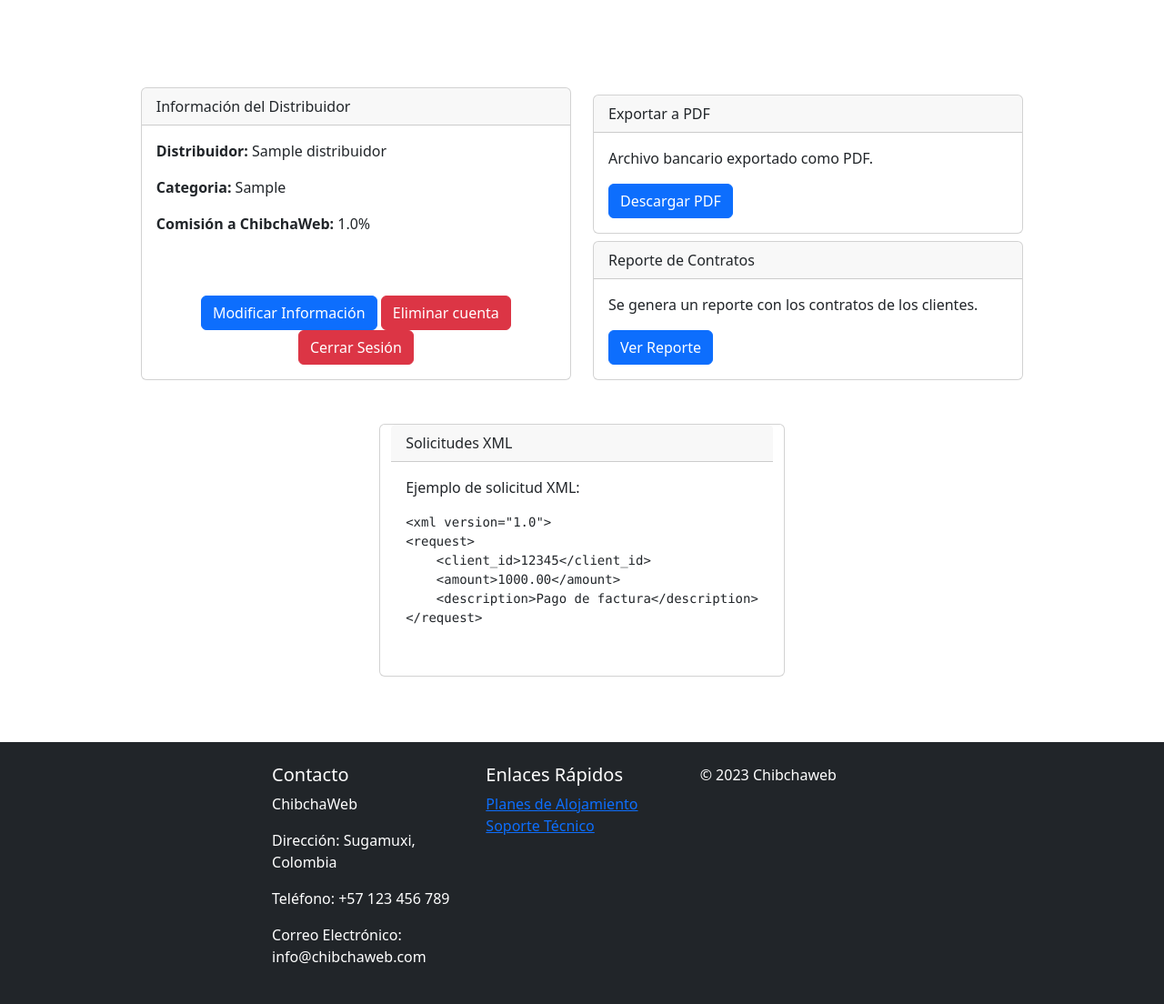
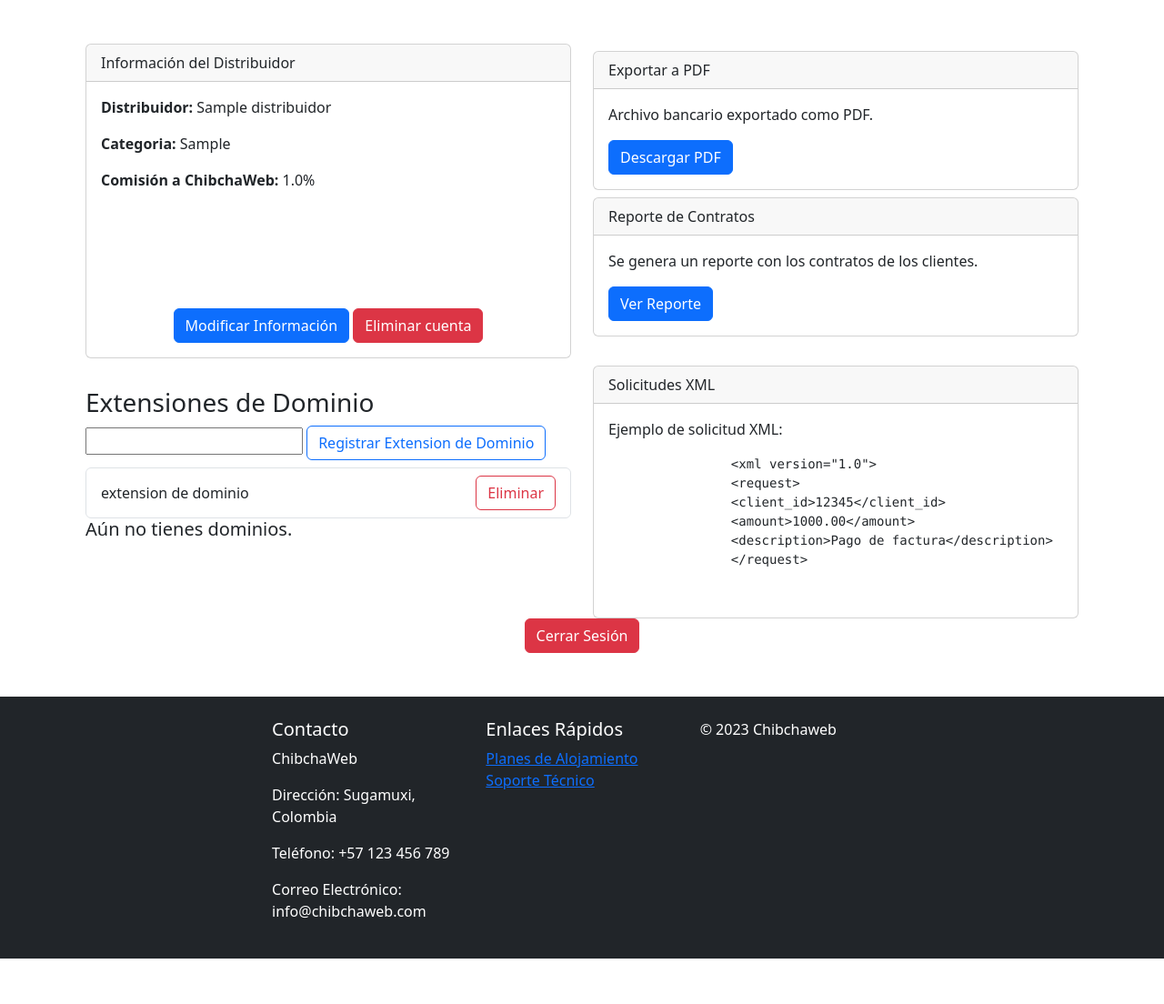
Before and after one commit to ardila-jonathan/ProyectoPatones, a Django app: template ChibchaWeb/chibchaweb_django/templates/distribuidor.html in a window 1280 px wide. Shown: the part 67-1171 px from the top of the page at 91% size. After the commit the page ends 1121 px from the top, so only its background shows below. Run offline with Django 4.2, Linux system fonts and the light colour scheme; the template is opened without the code that fills it: values that come from a table or form of the project are taken from there, others are empty; tables that the repository leaves empty hold one stand-in row (values such as "Sample post"); some libraries are stand-ins or nearby versions.

Commit message:
Creacion de las vista de CRUD de extensiones de dominio para los distribuidores

```diff
--- a/ChibchaWeb/chibchaweb_django/templates/cliente.html
+++ b/ChibchaWeb/chibchaweb_django/templates/cliente.html
@@ -75,7 +75,7 @@
       <div class="col-md-6">
         <div class="mt-4">
           <h3>Dominio</h3>
-          <div style="height: 400px; overflow-y: auto;">
+          <div style="max-height: 400px; min-height: 100px; overflow-y: auto;">
             {% if dominios %}
             <ul class="list-group">
               {% for dominio in dominios %}
@@ -99,7 +99,7 @@
       <div class="col-md-6">
         <div class="mt-4">
           <h3>Tickets</h3>
-          <div style="height: 400px; overflow-y: auto;">
+          <div style="max-height: 400px; min-height: 100px; overflow-y: auto;">
             <ul class="list-group">
               <li class="list-group-item">
                 <a href="https://www.youtube.com/watch?v=dQw4w9WgXcQ&ab_channel=RickAstley">ticket 1: error abrir
--- a/ChibchaWeb/chibchaweb_django/templates/distribuidor.html
+++ b/ChibchaWeb/chibchaweb_django/templates/distribuidor.html
@@ -12,8 +12,8 @@
   </head>
 
   <body>
-    <div class="container mt-4">
-      <div class="row m-4">
+    <div class="container flex-column">
+      <div class="row mb-2">
         <div class="col-md-6">
           <div class="card d-flex flex-column h-100">
             <div class="card-header">Información del Distribuidor</div>
@@ -27,26 +27,22 @@
                 <strong>Comisión a ChibchaWeb: </strong
                 >{{distribuidor.comision}}%
               </p>
-
               <div class="mt-auto text-center">
                 <!-- Utiliza la clase 'mt-auto' para mover los botones hacia la parte inferior -->
                 <a
                   class="btn btn-primary"
                   href="{% url 'editarDistribuidor' distribuidor.usuario_id %}"
                 >
-                  Modificar Información
-                </a>
+                  Modificar Información</a
+                >
                 <a class="btn btn-danger" href="{% url 'eliminarUsuario' %}">
                   Eliminar cuenta
                 </a>
-                <a href="{% url 'cerrarSesion' %}" class="btn btn-danger"
-                  >Cerrar Sesión</a
-                >
               </div>
             </div>
           </div>
         </div>
-        <div class="column col-md-6">
+        <div class="col-md-6">
           <div class="card mt-2">
             <div class="card-header">Exportar a PDF</div>
             <div class="card-body">
@@ -60,12 +56,47 @@
             <div class="card-header">Reporte de Contratos</div>
             <div class="card-body">
               <p>Se genera un reporte con los contratos de los clientes.</p>
-              <a href="{% url 'reporteContrato' dist=distribuidor.distribuidorId %}" class="btn btn-primary">Ver Reporte</a>
+              <a
+                href="{% url 'reporteContrato' dist=distribuidor.distribuidorId %}"
+                class="btn btn-primary"
+                >Ver Reporte</a
+              >
             </div>
           </div>
         </div>
       </div>
-      <div class="row m-4">
+      <div class="row">
+        <div class="col-md-6">
+          <div class="mt-4">
+            <h3>Extensiones de Dominio</h3>
+            <div class="mb-2">
+              <form action="">
+                <div class="group">
+                  <input
+                  id="userL"
+                  type="text"
+                  name="usuarioCliente"
+                  class="input"
+                  />
+                  <a href="" class="btn btn-outline-primary mx-auto">Registrar Extension de Dominio</a>
+                </div>
+              </form>
+            </div>
+            <div style="max-height: 400px; min-height: 100px; overflow-y: auto">
+              <ul class="list-group">
+                <li class="list-group-item">
+                  <div class="d-flex justify-content-between align-items-center">
+                      <a>extension de dominio</a>
+                      <a href="#" class="btn btn-outline-danger">Eliminar</a>
+                  </div>
+              </li>
+              </ul>
+              <h5>Aún no tienes dominios.</h5>
+            </div>
+          </div>
+        </div>
+
+        <div class="col-md-6">
           <div class="card">
             <div class="card-header">Solicitudes XML</div>
             <div class="card-body">
@@ -83,7 +114,8 @@
           </div>
         </div>
       </div>
-
+    </div>
+    <a href="{% url 'cerrarSesion' %}" class="btn btn-danger">Cerrar Sesión</a>
     <script src="https://cdn.jsdelivr.net/npm/bootstrap@5.3.0/dist/js/bootstrap.min.js"></script>
   </body>
 </html>
--- a/ChibchaWeb/request42.xml
+++ b/ChibchaWeb/request42.xml
@@ -2,7 +2,7 @@
 <request>
   <head>
     <date>17/11/2023</date>
-    <time>19:10:25</time>
+    <time>21:25:09</time>
     <request_id>42</request_id>
     <distributor id="2">Godaddy</distributor>
     <language>es-CO</language>
```
Lines whose indentation alone changed are shown as unchanged.
